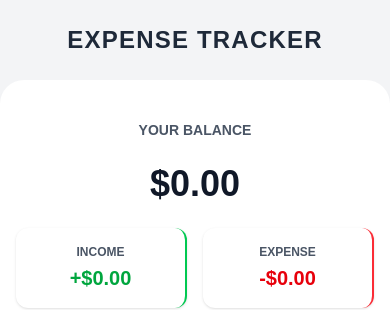
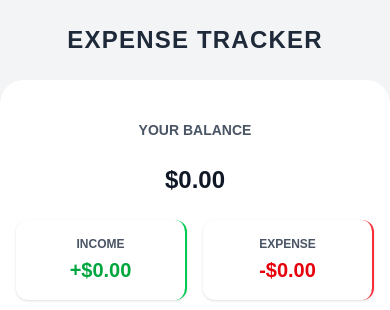
Before and after one commit to eman29497/expensetrackerr, a Next.js app: page / in a window 390 px wide. Shown: the top 310 px of the page. Built offline with nearby package versions, Linux system fonts and the light colour scheme; no server answers; the database is empty.

Commit message:
UI: compact balance and optimized layout for small screens

```diff
--- a/src/components/Balance.tsx
+++ b/src/components/Balance.tsx
@@ -11,7 +11,7 @@
     return(
         <div className="mb-6 text-center">
             <h3 className=" uppercase text-gray-600 font-semibold p-6 text-sm">Your Balance</h3>
-            <h1 className="text-4xl font-bold text-gray-900 ">${totalBalance}</h1>
+            <h1 className="text-2xl font-bold text-gray-900 ">${totalBalance}</h1>
         </div>
     )
 }
```
